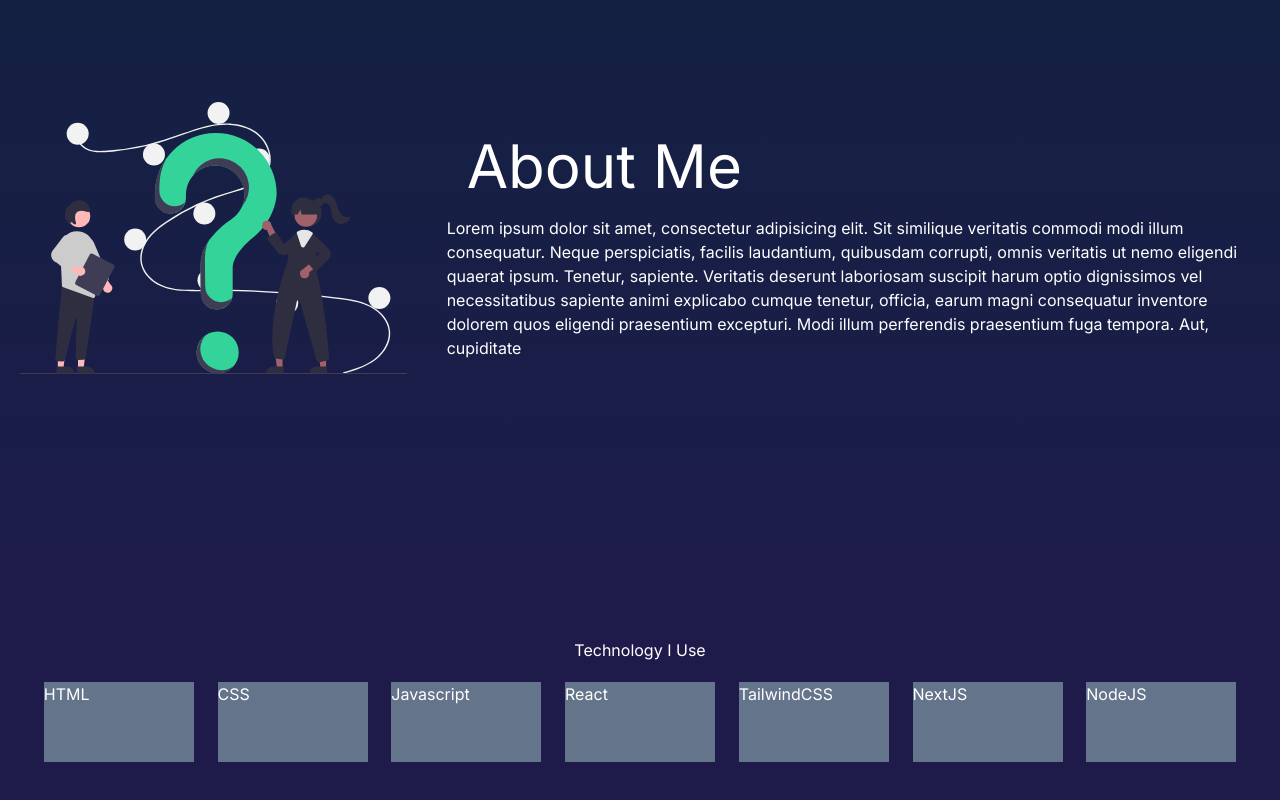
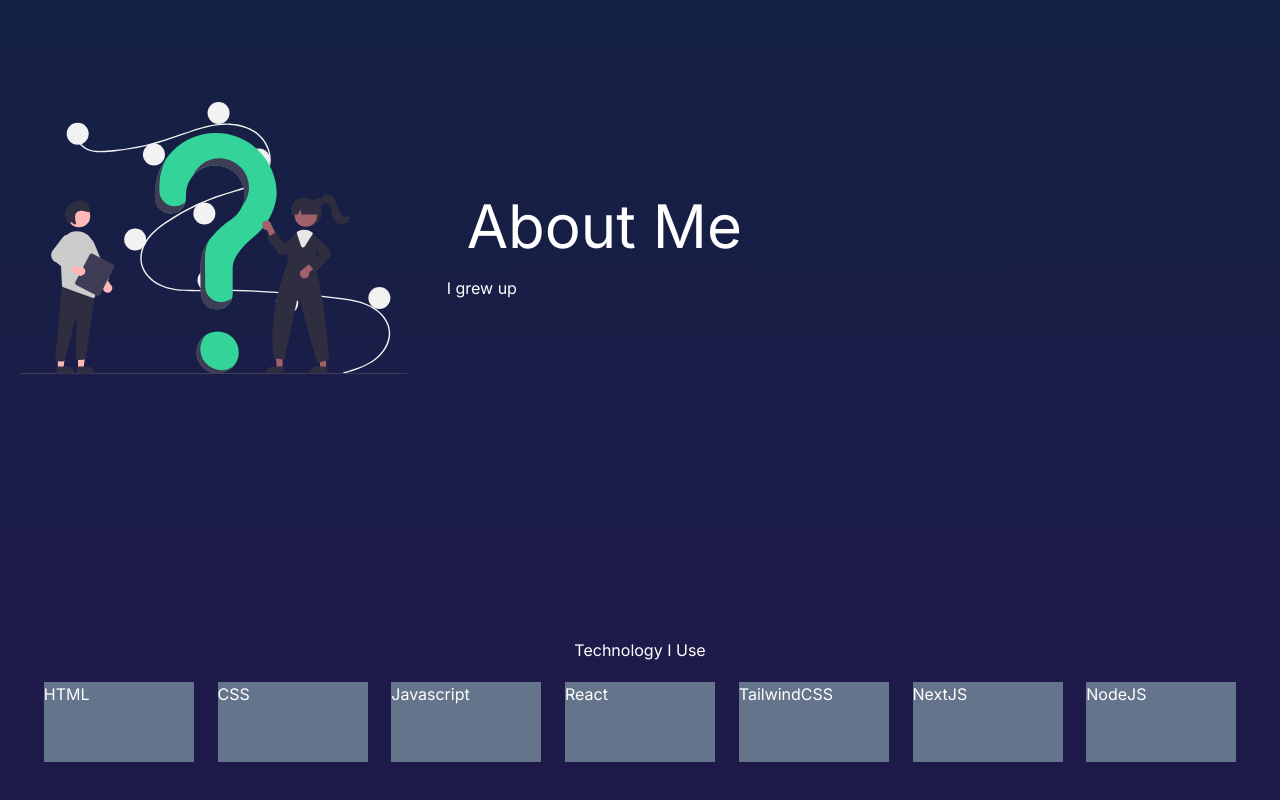
Before and after one commit to ZeNoobi/taaseen-portfolio-react, a Next.js app: page / in a window 1280 px wide. Shown: the part 962-1762 px from the top of the page. Built offline with nearby package versions, Linux system fonts and the light colour scheme.

Commit message:
Increased About Page height

```diff
--- a/app/sections/About.tsx
+++ b/app/sections/About.tsx
@@ -2,7 +2,7 @@ import Image from 'next/image';
 
 const AboutMe = () => {
   return (
-    <div className='w-full h-full bg-gradient-to-b from-lightnavy to-indigo-950 text-white flex items-center flex-col md:flex-row'>
+    <div className='h-[900px] w-full md:h-full bg-gradient-to-b from-lightnavy to-indigo-950 text-white flex items-center flex-col md:flex-row'>
       <div className='w-1/3 p-5 flex items-center justify-center'>
         <Image
           src='/CuriousUndraw.svg'
@@ -12,17 +12,8 @@ const AboutMe = () => {
         />
       </div>
       <div className='w-2/3 p-5'>
-        <h2 className='text-6xl p-5'>About Me</h2>
-        <div>
-          Lorem ipsum dolor sit amet, consectetur adipisicing elit. Sit
-          similique veritatis commodi modi illum consequatur. Neque
-          perspiciatis, facilis laudantium, quibusdam corrupti, omnis veritatis
-          ut nemo eligendi quaerat ipsum. Tenetur, sapiente. Veritatis deserunt
-          laboriosam suscipit harum optio dignissimos vel necessitatibus
-          sapiente animi explicabo cumque tenetur, officia, earum magni
-          consequatur inventore dolorem quos eligendi praesentium excepturi.
-          Modi illum perferendis praesentium fuga tempora. Aut, cupiditate
-        </div>
+        <h2 className='text-4xl md:text-6xl p-5'>About Me</h2>
+        <div>I grew up</div>
       </div>
     </div>
   );
```
